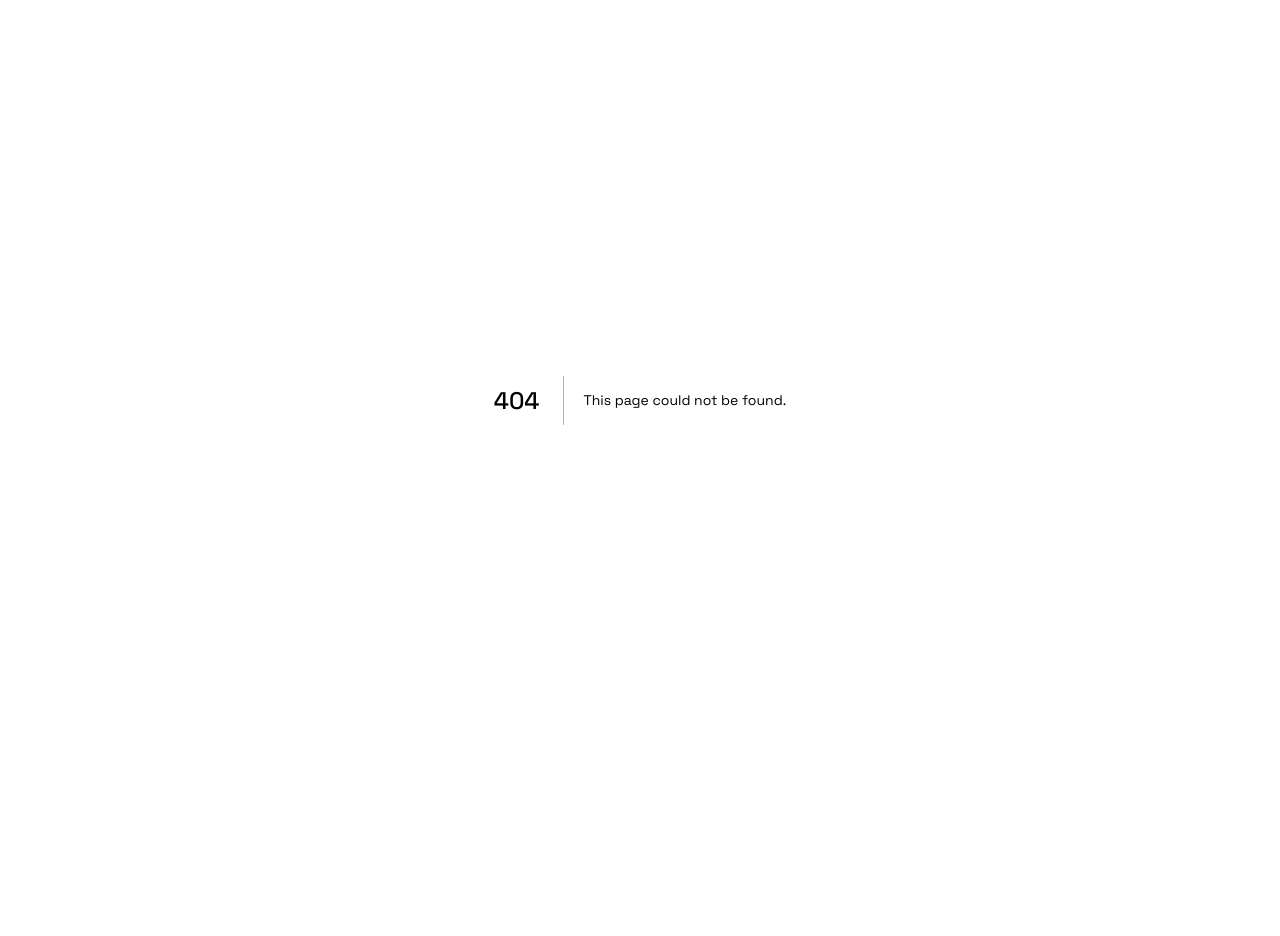
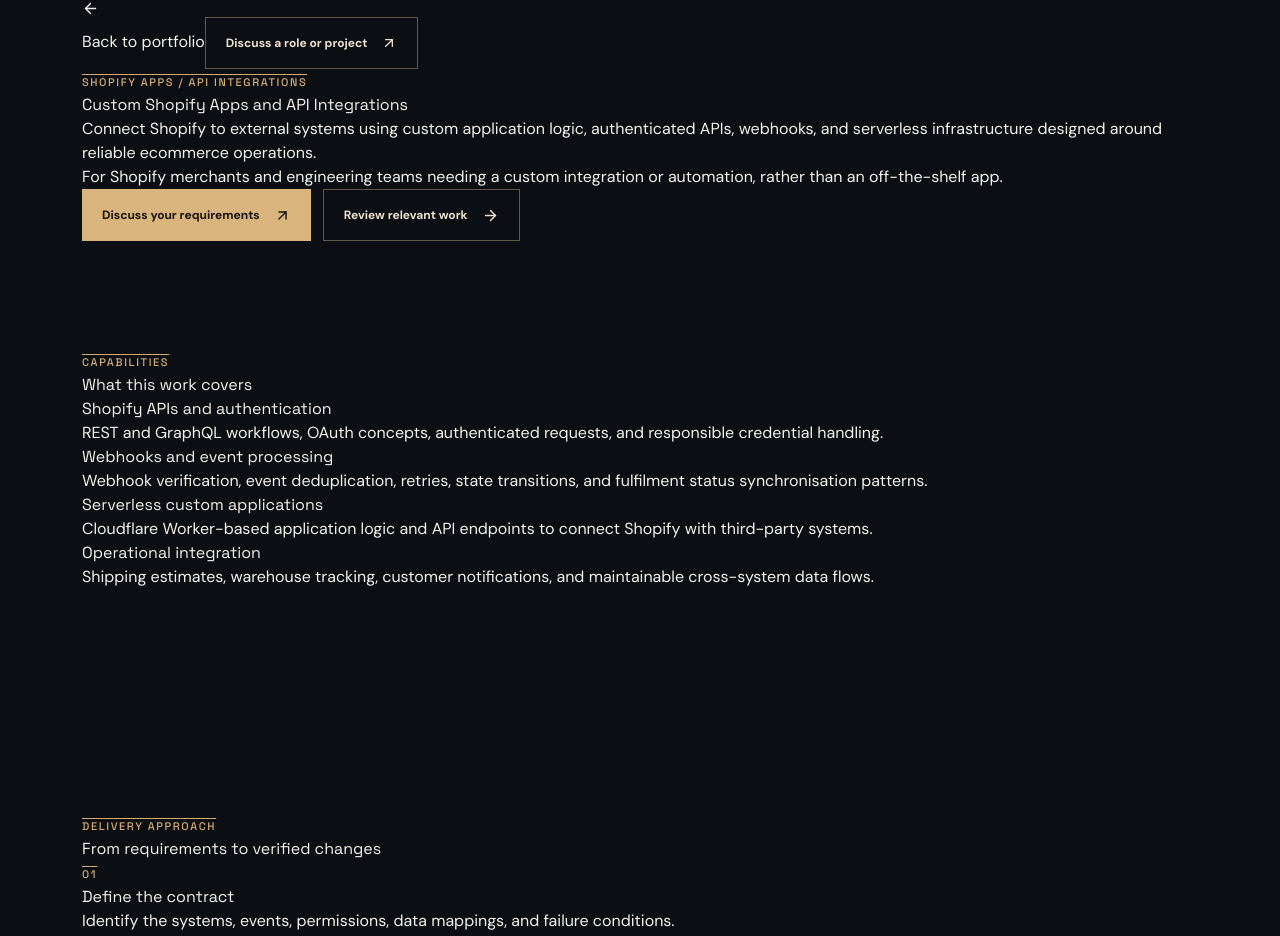
Before and after one commit to bonvallite/developer-portfolio, a Next.js app: page /shopify-app-development in a window 1280 px wide. Before the commit this address had no page. Shown: the top 936 px of the page. Before the commit the page ends 800 px from the top, so only its background shows below. Built offline with nearby package versions, Linux system fonts and the light colour scheme.

Commit message:
Stage 3: add targeted shopify-app-development service landing page

```diff
--- /dev/null
+++ b/app/shopify-app-development/page.tsx
@@ -0,0 +1,71 @@
+import type { Metadata } from 'next';
+import ServicePage, { type ServiceContent } from '../components/ServicePage';
+
+// Search intent and canonical URL are unique to this service route.
+// Do not add personal identity schema or claim externally published App Store apps.
+export const metadata: Metadata = {
+  title: "Custom Shopify Apps & API Integration Developer",
+  description: "Custom Shopify app and API integration engineering with GraphQL, REST, OAuth, webhooks, Cloudflare Workers, fulfilment automation and serverless workflows.",
+  alternates: { canonical: '/shopify-app-development' },
+  openGraph: { title: "Custom Shopify Apps & API Integration Developer", description: "Custom Shopify app and API integration engineering with GraphQL, REST, OAuth, webhooks, Cloudflare Workers, fulfilment automation and serverless workflows.", url: 'https://www.jrvallite.com/shopify-app-development' },
+};
+
+const content: ServiceContent = {
+  "label": "SHOPIFY APPS / API INTEGRATIONS",
+  "heading": "Custom Shopify Apps and API Integrations",
+  "lead": "Connect Shopify to external systems using custom application logic, authenticated APIs, webhooks, and serverless infrastructure designed around reliable ecommerce operations.",
+  "audience": "For Shopify merchants and engineering teams needing a custom integration or automation, rather than an off-the-shelf app.",
+  "areas": [
+    {
+      "title": "Shopify APIs and authentication",
+      "description": "REST and GraphQL workflows, OAuth concepts, authenticated requests, and responsible credential handling."
+    },
+    {
+      "title": "Webhooks and event processing",
+      "description": "Webhook verification, event deduplication, retries, state transitions, and fulfilment status synchronisation patterns."
+    },
+    {
+      "title": "Serverless custom applications",
+      "description": "Cloudflare Worker-based application logic and API endpoints to connect Shopify with third-party systems."
+    },
+    {
+      "title": "Operational integration",
+      "description": "Shipping estimates, warehouse tracking, customer notifications, and maintainable cross-system data flows."
+    }
+  ],
+  "process": [
+    {
+      "title": "Define the contract",
+      "description": "Identify the systems, events, permissions, data mappings, and failure conditions."
+    },
+    {
+      "title": "Build and document",
+      "description": "Implement the relevant API flows and business rules with change tracking and security safeguards."
+    },
+    {
+      "title": "Test edge cases",
+      "description": "Check authentication, duplicate events, retries, unexpected responses, and deployment behaviour."
+    }
+  ],
+  "evidence": [
+    {
+      "title": "Shopify–CartonCloud integration",
+      "description": "Case study documenting a custom delivery application, serverless Worker, and fulfilment tracking integration.",
+      "href": "/cartoncloud-integration"
+    },
+    {
+      "title": "Delivery calculator demonstration",
+      "description": "An independently authored postcode and dispatch-date rules demonstration.",
+      "href": "/chilled-delivery-demo"
+    },
+    {
+      "title": "Shopify Flow automation",
+      "description": "Examples of rule-based operations automation and workflow design.",
+      "href": "/shopify-flow"
+    }
+  ]
+};
+
+export default function Page() {
+  return <ServicePage content={content} />;
+}
```
